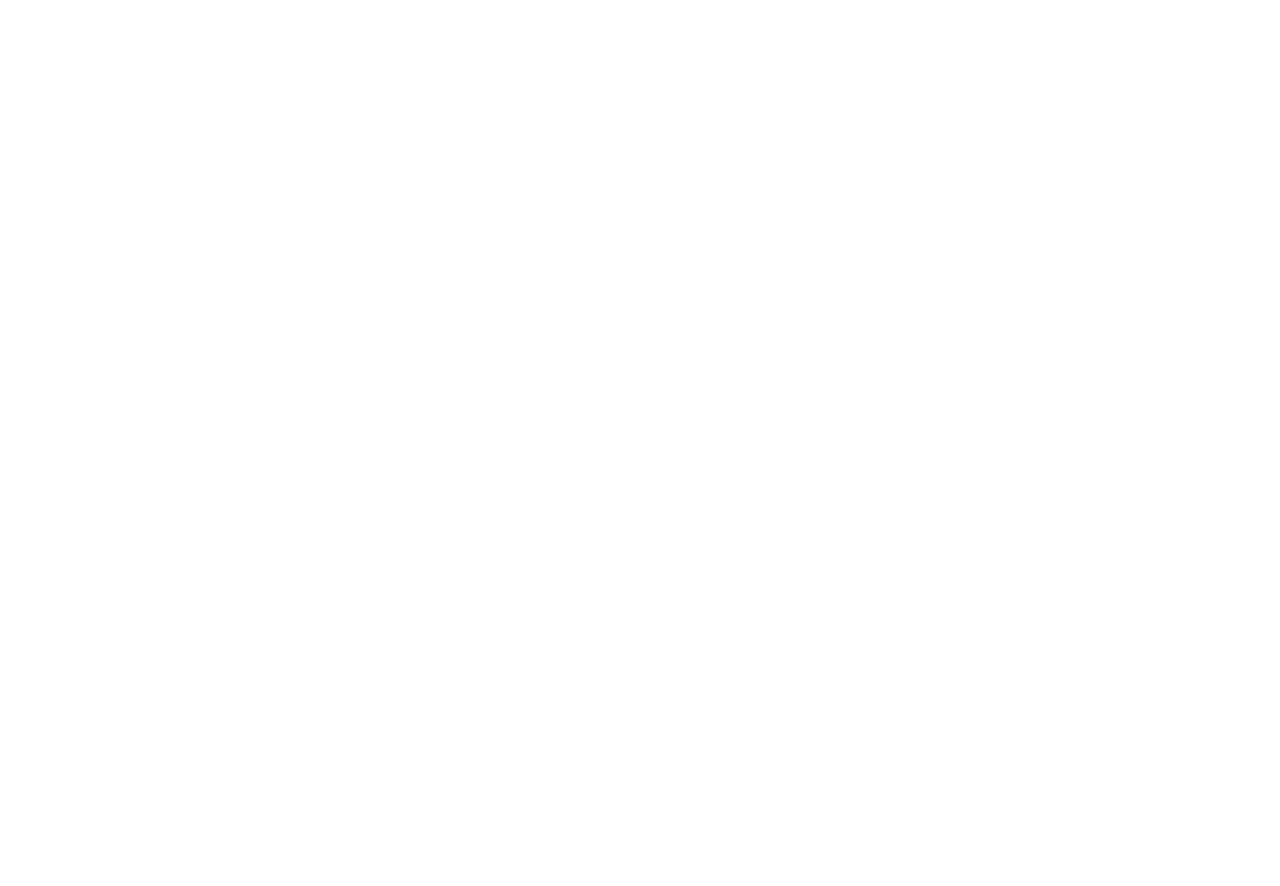
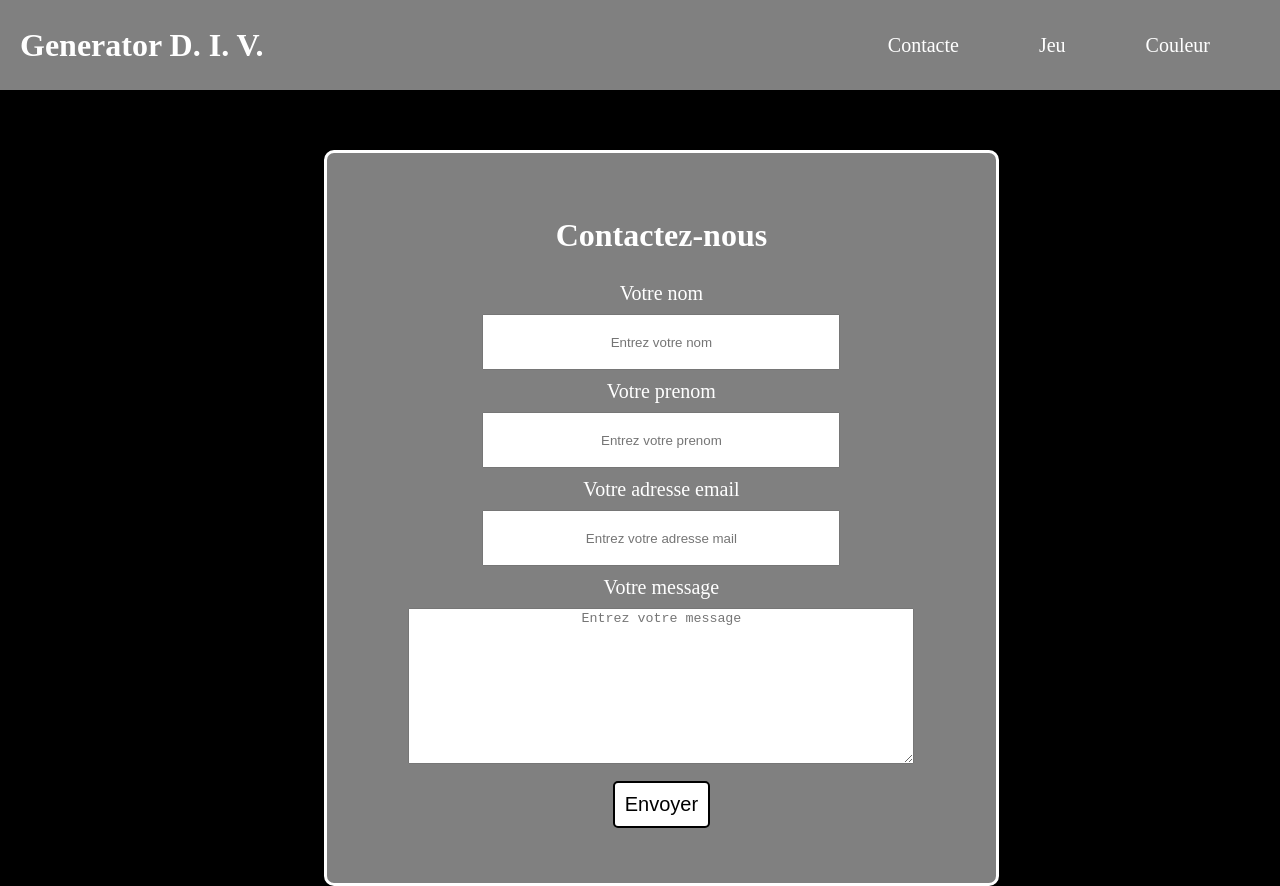
Before and after one commit to tryitsome/JavaScript-03, a plain HTML site: page index.html in a window 1280 px wide. Shown: the top 886 px of the page. Before the commit the page ends 800 px from the top, so only its background shows below. Drawn offline with Linux system fonts and the light colour scheme.

Commit message:
Update index.html

```diff
--- a/index.html
+++ b/index.html
@@ -5,7 +5,7 @@
   <meta charset="utf-8">
   <meta name="viewport" content="width=device-width, initial-scale=1">
   <title></title>
-  <link rel="stylesheet" href="css/style.css">
+  <link rel="stylesheet" href="style.css">
   <meta name="description" content="">
 
   <meta property="og:title" content="">
@@ -25,7 +25,7 @@
 <body>
 
 
-  <script src="js/app.js"></script>
+  <script src="app.js"></script>
 
 </body>
 
```
